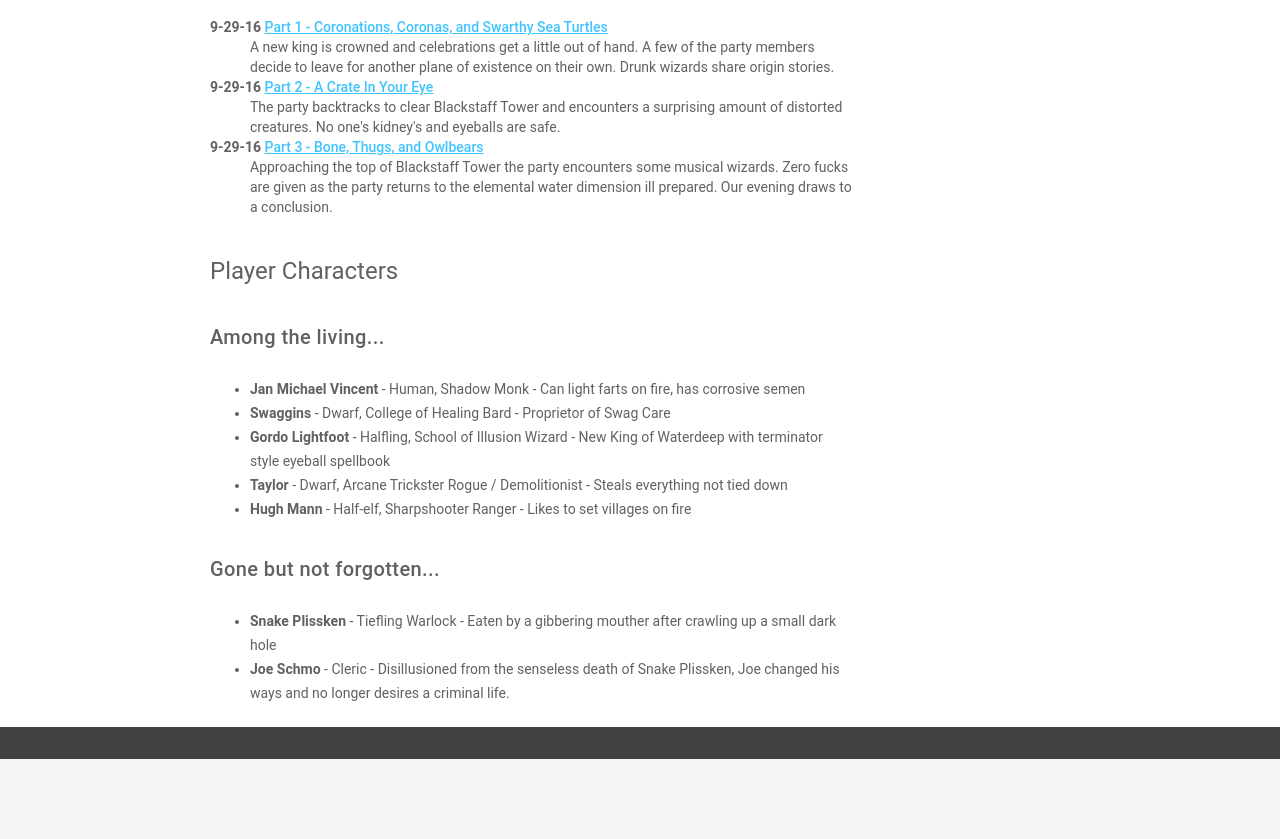
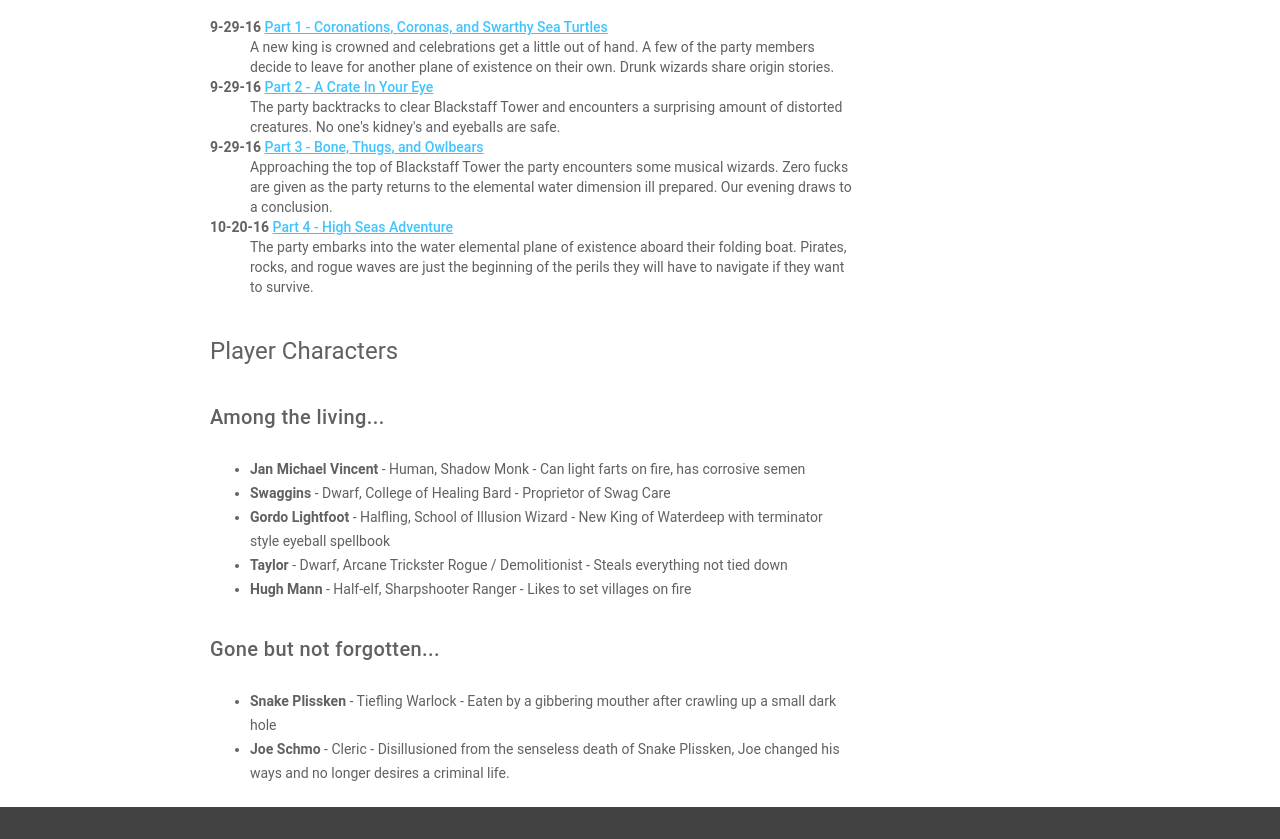
Before and after one commit to gmills82/heist, a website: page app/index.html in a window 1280 px wide. Shown: the part 10725-11564 px from the top of the page. Before the commit the page ends 11484 px from the top, so only its background shows below. Drawn offline with nearby package versions, Linux system fonts and the light colour scheme.

Commit message:
updating with part 4 dl links

```diff
--- a/app/index.html
+++ b/app/index.html
@@ -720,6 +720,12 @@
 							Approaching the top of Blackstaff Tower the party encounters some musical wizards. Zero fucks are given as the party
 							returns to the elemental water dimension ill prepared. Our evening draws to a conclusion.
 						</dd>
+						<dt> 10-20-16 <a href="audio/Part%204%20-%20High%20Seas%20Adventure.mp3" download="Part4 - High Seas Adventure.mp3">Part 4 - High Seas Adventure
+						</a></dt>
+						<dd>
+							The party embarks into the water elemental plane of existence aboard their folding boat. Pirates, rocks, and rogue waves
+							are just the beginning of the perils they will have to navigate if they want to survive.
+						</dd>
 					</dl>
 				</div>
 
```
